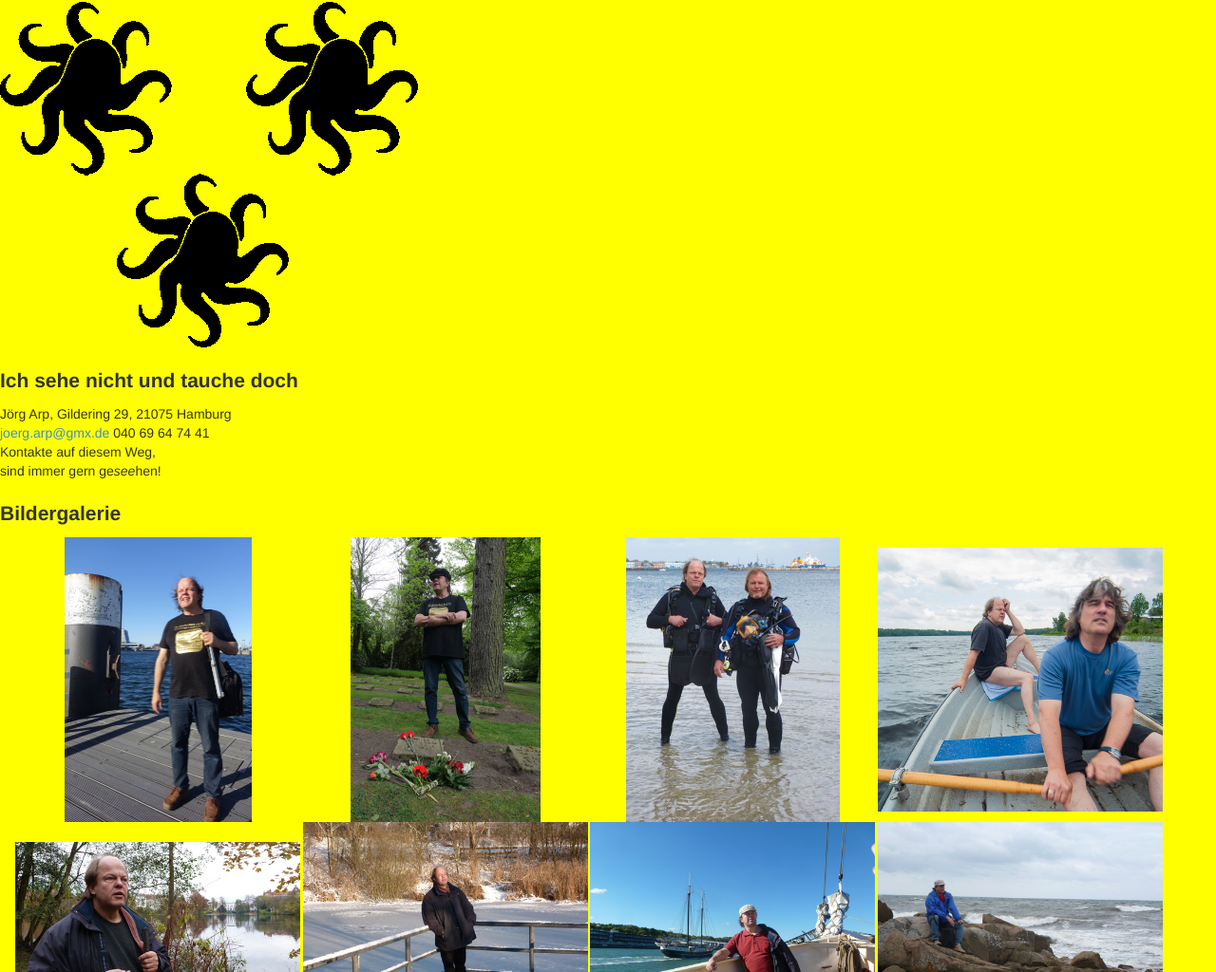
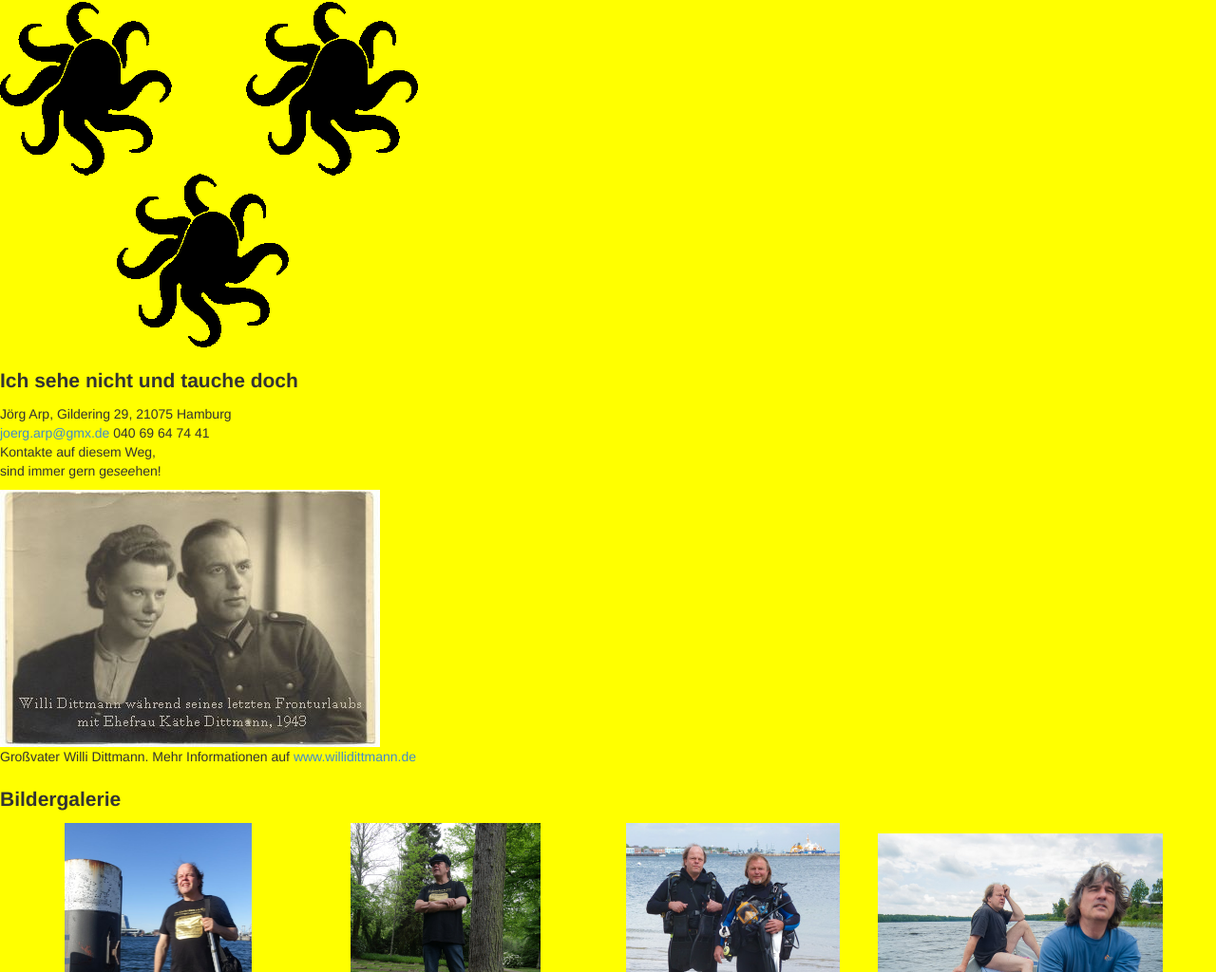
Before and after one commit to tauchjoerg/tauchjoerg.de, a plain HTML site: page index.html in a window 1280 px wide. Shown: the part 76-1100 px from the top of the page at 95% size. Drawn offline with Linux system fonts and the light colour scheme.

Commit message:
Link zu willidittmann.de wiederhergestellt

```diff
--- a/index.html
+++ b/index.html
@@ -49,6 +49,10 @@ img{max-width:40em;}
 sind immer gern ge<em>see</em>hen!
 </p>
 
+<img src="img/1943_dittmann.jpg" alt="Willi Dittmann während seines letzten Fronturlaubs mit Ehefrau Käthe, 1943">
+<p>
+Großvater Willi Dittmann. Mehr Informationen auf <a href=https://www.willidittmann.de target=_blank>www.willidittmann.de</a><br>
+</p>
 
 <h2>Bildergalerie</h2>
 
```
Also changed, not shown: img/1943_dittmann.jpg (added). Lines whose indentation alone changed are shown as unchanged.
